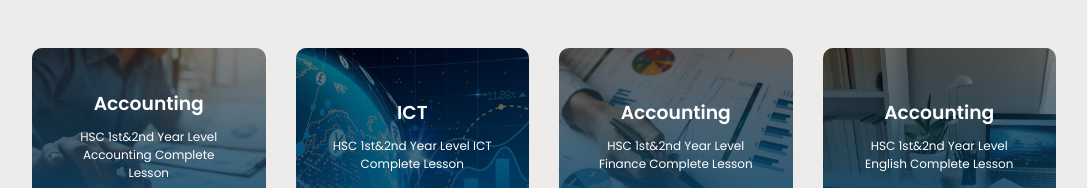
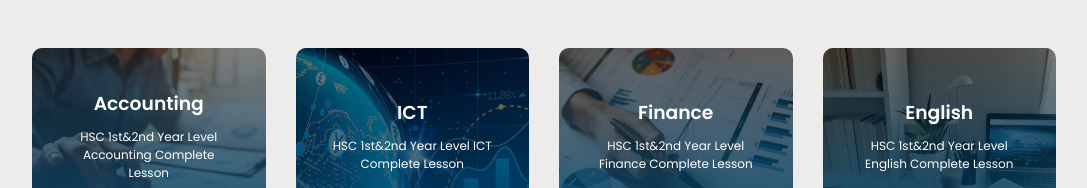
Before and after one commit to github-arafat/ict-care, a plain HTML site: page index.html in a window 1280 px wide. Shown: the part 1457-1645 px from the top of the page, without its empty margins (96-1183 px from the left). Drawn offline with nearby package versions, Linux system fonts and the light colour scheme.

Commit message:
new update

```diff
--- a/index.html
+++ b/index.html
@@ -125,7 +125,7 @@
                 <div class="course">
                     <img src="images/finance.jpg">
                     <div class="layer">
-                        <h3>Accounting</h3>
+                        <h3>Finance</h3>
                         <p>HSC 1st&2nd Year Level Finance Complete Lesson</p>
                         <a href="#"><i class="fa regular fa-arrow-up-right-from-square"></i></a>
                     </div>
@@ -133,7 +133,7 @@
                 <div class="course">
                     <img src="images/english.jpg">
                     <div class="layer">
-                        <h3>Accounting</h3>
+                        <h3>English</h3>
                         <p>HSC 1st&2nd Year Level English Complete Lesson</p>
                         <a href="#"><i class="fa regular fa-arrow-up-right-from-square"></i></a>
                     </div>
```
